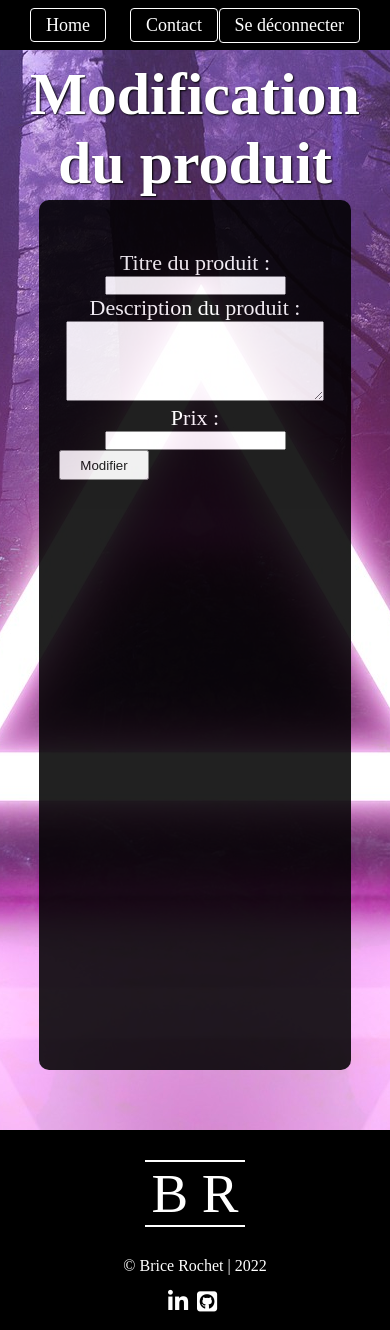
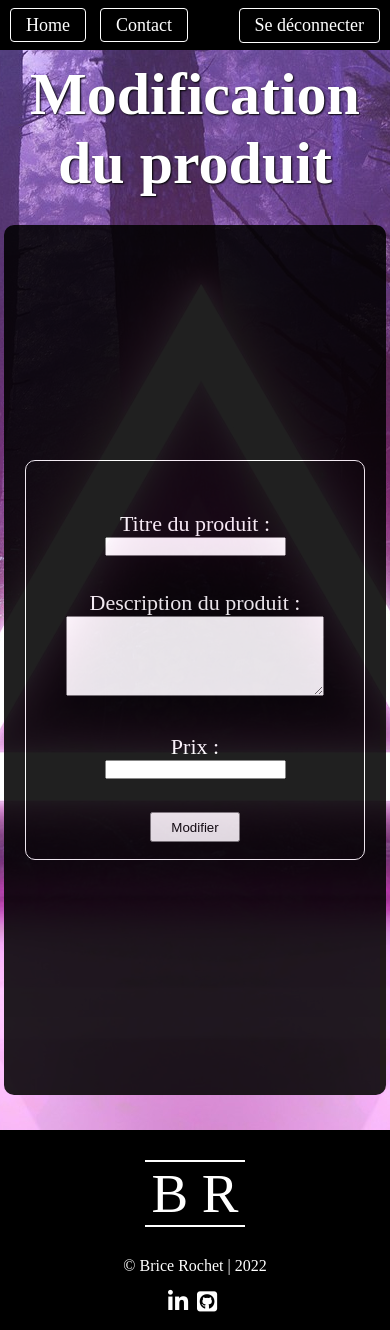
Before and after one commit to Brice0907/Projet-PHP-MySQL, a PHP site: page /Projet/update.php?id=1 in a window 390 px wide. Run offline with PHP 8.4, Linux system fonts and the light colour scheme; the visitor is signed in with stand-in values (Sample User, id 1); data that the repository does not hold is empty; some libraries are stand-ins or nearby versions.

Commit message:
Version final avec version mobile

```diff
--- a/Main/header.php
+++ b/Main/header.php
@@ -6,3 +6,5 @@
         <a href="connexion.php" class="nav_bloc_text">Se Connecter</a>
     </div>
 </nav>
+<div class="text_co white">Veuillez créer votre compte ou vous connectez pour accéder au site</div>
+<div class="text_pre white">Site de vente de Cigarette electronique par des particuliers</div>
--- a/Main/register.php
+++ b/Main/register.php
@@ -27,7 +27,7 @@
             </div>
             <div class="body_inscription_form_bloc">
                 <label for="text" class="body_inscription_form_bloc_text">Pseudo :</label>
-                <input type="text" id="pseudo" name="pseudo" class="body_inscription_form_bloc_input" required autocomplete="off">
+                <input type="text" id="pseudo" name="pseudo" class="body_inscription_form_bloc_input" required maxlength="20" autocomplete="off">
             </div>
             <div class="body_inscription_form_bloc">
                 <label for="password" class="body_inscription_form_bloc_text">Mot de passe :</label>
--- a/Main/styles/style.css
+++ b/Main/styles/style.css
@@ -21,7 +21,7 @@ a {
 .nav {
     margin: auto;
     margin-top: 20px;
-    margin-bottom: 50px;
+    margin-bottom: 30px;
     max-width: 300px;
     background-color: #3c4349;
     box-shadow: 0px 0px 5px 0px white;
@@ -41,6 +41,19 @@ a {
     display: flex;
     align-items: center;
     text-shadow: 1px 1px 2px black;
+}
+
+.text_co {
+    text-align: center;
+    font-size: 21px;
+    text-shadow: 1px 1px 2px rgb(94, 94, 94);
+}
+
+.text_pre {
+    text-align: center;
+    font-size: 19px;
+    margin-bottom: 20px;
+    text-shadow: 1px 1px 2px rgb(94, 94, 94);
 }
 
 /* CSS Home */
@@ -144,6 +157,9 @@ a {
     border-radius: 10px;
     margin: auto;
     color: white;
+    overflow: hidden;
+    overflow-y: scroll;
+
 }
 
 .read {
@@ -202,11 +218,12 @@ a {
     border-radius: 10px;
     padding: 5px 7px;
     border: 1px solid rgb(218, 137, 255);
+    cursor: pointer;
 }
 
 .body_fond_bloc_form {
     border: 1px solid white;
-    width: 550px;
+    max-width: 550px;
     height: 400px;
     border-radius: 10px;
     margin: auto;
@@ -217,6 +234,7 @@ a {
 
 .body_fond_bloc_form_bloc {
     text-align: center;
+    margin: 0px 125px;
 }
 
 .body_fond_bloc_form_bloc_text {
@@ -236,6 +254,7 @@ a {
     margin: auto;
     margin-top: 0px;
     margin-bottom: 0px;
+    cursor: pointer;
 }
 
 /* CSS Footer */
@@ -283,7 +302,7 @@ a {
 
 .body_inscription {
     padding: 30px;
-    width: 450px;
+    max-width: 450px;
     max-height: 500px;
     background-color: #3c4349;
     margin: auto;
@@ -305,8 +324,6 @@ a {
     box-shadow: 0px 0px 6px 0px white;
     padding: 15px 10px;
 }
-
-/* Faire un hover avec un box shadow et la couleur rgb(218, 137, 255) pour faire un rappel de violet */
 
 .body_inscription_form_bloc {
     display: flex;
@@ -338,3 +355,42 @@ a {
     font-weight: bold;
     cursor: pointer;
 }
+
+::-webkit-scrollbar {
+    display: none;
+}
+
+@media screen and (max-width: 768px) {
+    .body_inscription {
+        margin: 0px 10px;
+        margin-bottom: 15px;
+    }
+
+    .body_fond_bloc {
+        top: 175px;
+        right: 1%;
+        left: 1%;
+        padding: 50px 13px;
+    }
+
+    .nav_bar {
+        padding-left: 0px;
+        padding-right: 10px;
+    }
+
+    .nav_bar_navigation_text {
+        margin-left: 10px;
+    }
+
+    .read_btn_bloc_text {
+        padding: 4px 6px;
+    }
+
+    .body_fond_bloc_form_bloc {
+        margin: 0px 40px;
+    }
+
+    .body_fond_bloc_delete {
+        width: auto;
+    }
+}
--- a/Main/update.php
+++ b/Main/update.php
@@ -37,7 +37,7 @@ $produit = $recupProduitStatement->fetch(PDO::FETCH_ASSOC);
         <img src="./image/grandtriangle.jpg" alt="Image de fond" class="body_fond_img">
         <h1 class="body_fond_title">Modification du produit</h1>
         <div class="body_fond_bloc centre">
-            <form action="post_update.php" method="POST">
+            <form action="post_update.php" method="POST" class="body_fond_bloc_form">
                 <div>
                     <label for="id"></label>
                     <input type="hidden" name="id" value="<?php echo ($_GET['id']); ?>">
```
